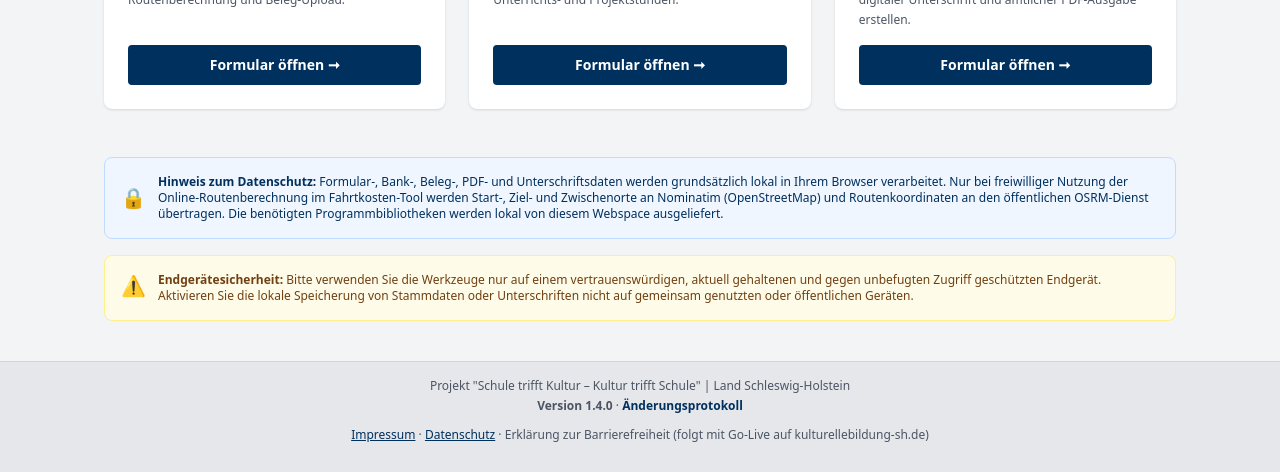
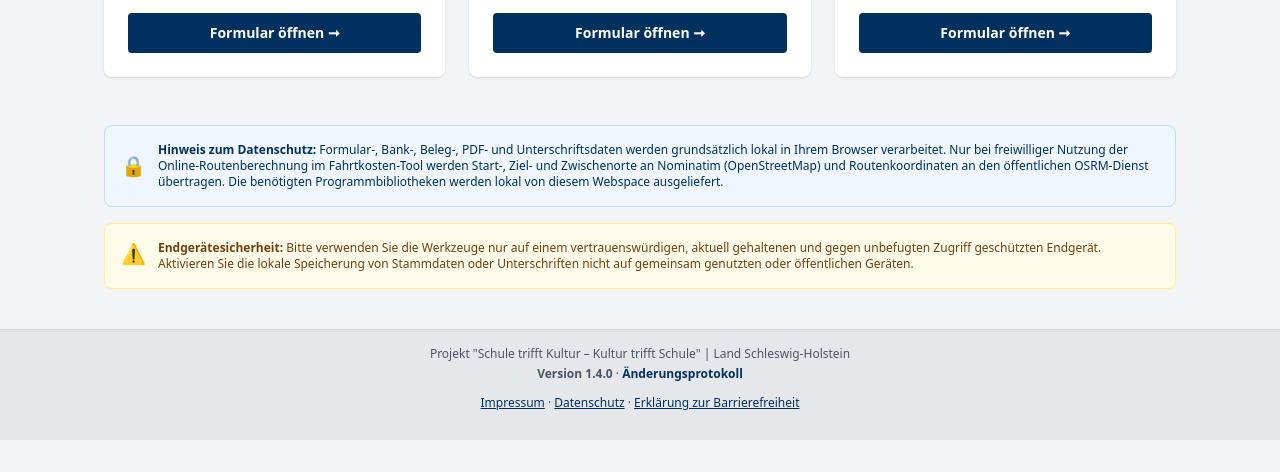
Before and after one commit to julianredlin/kultursh-formulare, a plain HTML site: page index.html in a window 1280 px wide. Shown: the part 475-947 px from the top of the page. After the commit the page ends 915 px from the top, so only its background shows below. Drawn offline with Linux system fonts and the light colour scheme.

Commit message:
Change IS_DEMO_PREVIEW to false

```diff
--- a/index.html
+++ b/index.html
@@ -118,7 +118,7 @@
     </div>
     <script>
     // Betriebsmodus: true für die Vorschau auf redlin.de, false nach Freigabe.
-    const IS_DEMO_PREVIEW = true;
+    const IS_DEMO_PREVIEW = false;
     if (!IS_DEMO_PREVIEW) {
         document.getElementById('preview-notice').hidden = true;
         const legal = document.querySelector('footer .legal-links');
```
